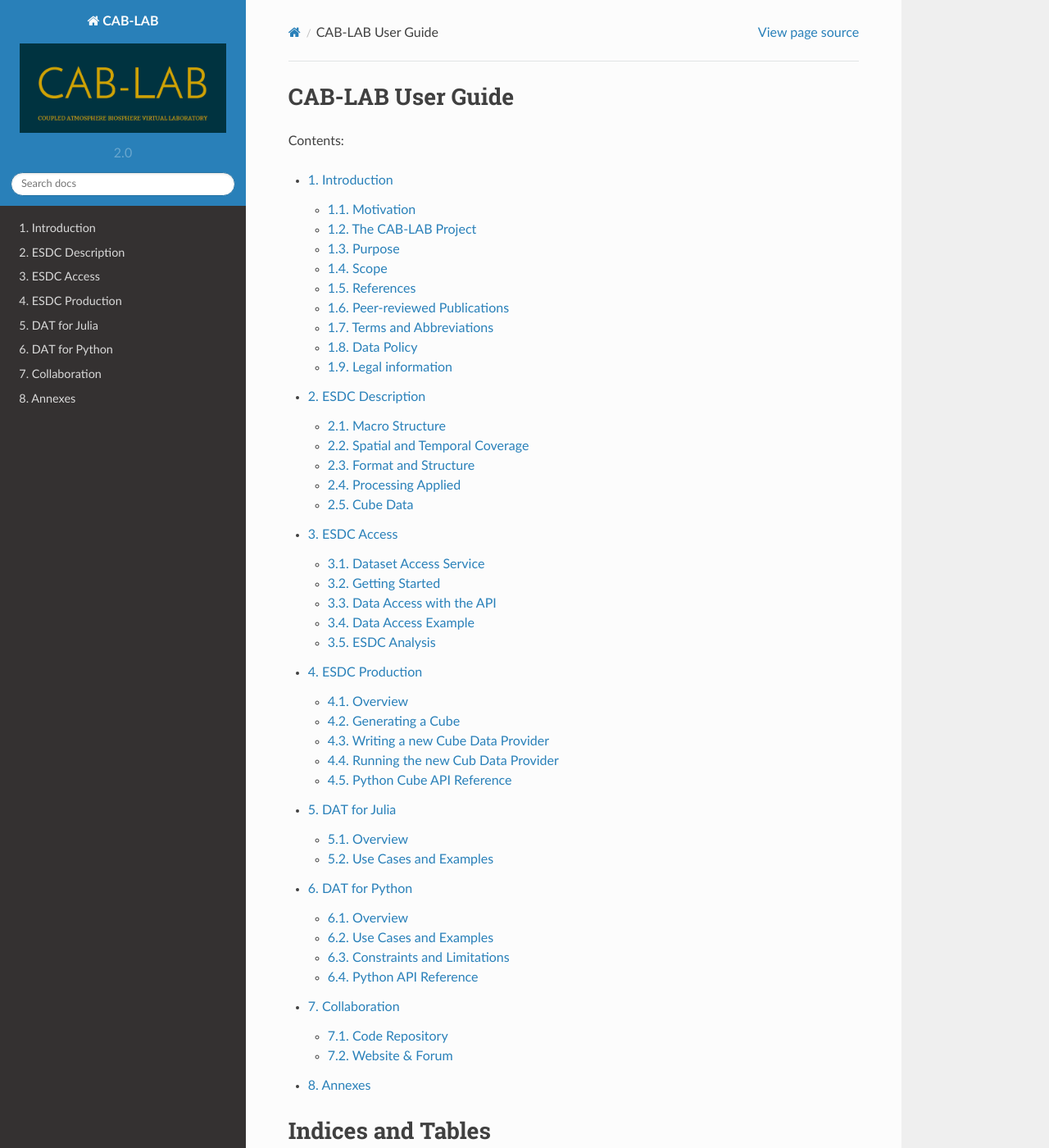
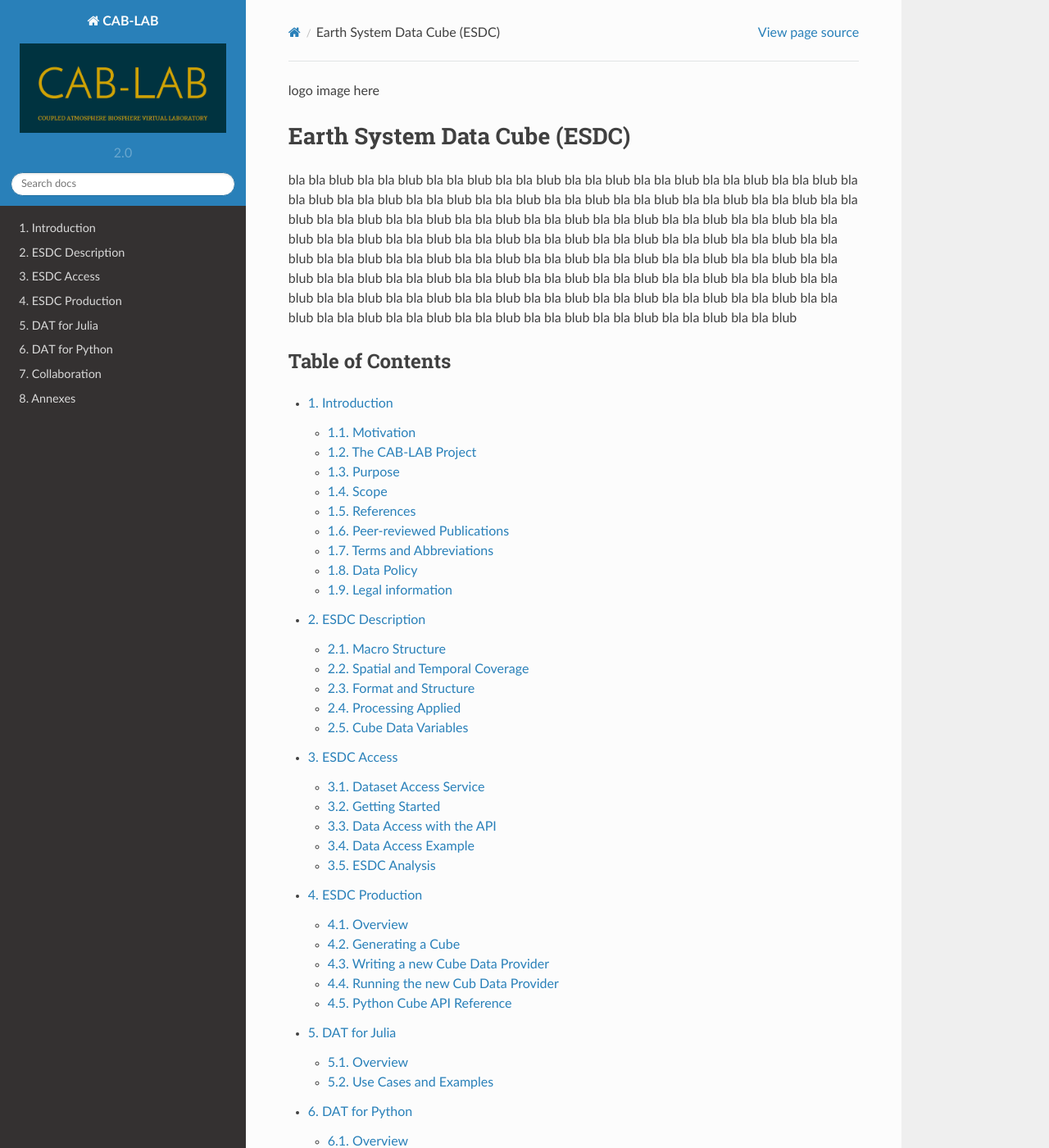
Before and after one commit to esa-esdl/esdl-core, a Sphinx documentation site: the page built from doc/index.rst, in a window 1280 px wide and 1400 px high. Shown: the whole window at 82% size. Built offline with Sphinx 7.4.7 and the Read the Docs theme 2.0.0, drawn with Linux system fonts in a browser that asks for light colours.

Commit message:
doc updates

```diff
--- a/cablab/__init__.py
+++ b/cablab/__init__.py
@@ -40,5 +40,4 @@ __all__ = [
     'Cube',
     'CubeConfig',
     'CubeSourceProvider',
-    'SOURCE_PROVIDERS',
 ]
--- a/doc/esdc_access.rst
+++ b/doc/esdc_access.rst
@@ -224,3 +224,8 @@ ESDC Analysis
 In addition to the Data Access API, which enables the user to conveniently access data from an
 Earth System Data Cube (ESDC), we provide a Data Analytics Toolkit (DAT) to facilitate analysis and
 visualization of the ESDC.
+
+Please see:
+
+*
+*
--- a/doc/esdc_descr.rst
+++ b/doc/esdc_descr.rst
@@ -241,15 +241,15 @@ informed user to evaluate the validity and consistency of the processed data and
 .. todo:: Elaborate further! Or at least revise if you feel like it.
 
 
-Cube Data
-=========
+Cube Data Variables
+===================
 
 .. todo:: NF create template for data content
 
 .. todo:: FG compile latest list of source data used
 
 +--------------------+----------------------------------+-----------------------------------------------------------------+----------------------------------------------------------------------------------+
-| Project name       | Dataset name                     | URL                                                             | Citation                                                                         |
+| Project name       | Variable name in ESDC            | URL                                                             | Citation                                                                         |
 +====================+==================================+=================================================================+==================================================================================+
 | ESA Aerosol CCI    | aerosol_optical_thickness_1610   | http://www.esa-aerosol-cci.org/                                 | Holzer-Popp, T., de Leeuw, G., Griesfeller, J.,                                  |
 +                    +----------------------------------+                                                                 | Martynenko, D., Klueser, L., Bevan, S., et al. (2013).                           |
--- a/doc/index.rst
+++ b/doc/index.rst
@@ -1,8 +1,29 @@
+.. todo:: HP exchange page logo
 
-CAB-LAB User Guide
-==================
 
-Contents:
+.. todo:: HP add logo image here
+
+
+logo image here
+
+=============================
+Earth System Data Cube (ESDC)
+=============================
+
+.. todo:: GB add overrview text - what is this site about?
+
+bla bla blub bla bla blub bla bla blub bla bla blub bla bla blub bla bla blub bla bla blub bla bla blub
+bla bla blub bla bla blub bla bla blub bla bla blub bla bla blub bla bla blub bla bla blub bla bla blub
+bla bla blub bla bla blub bla bla blub bla bla blub bla bla blub bla bla blub bla bla blub bla bla blub
+bla bla blub bla bla blub bla bla blub bla bla blub bla bla blub bla bla blub bla bla blub bla bla blub
+bla bla blub bla bla blub bla bla blub bla bla blub bla bla blub bla bla blub bla bla blub bla bla blub
+bla bla blub bla bla blub bla bla blub bla bla blub bla bla blub bla bla blub bla bla blub bla bla blub
+bla bla blub bla bla blub bla bla blub bla bla blub bla bla blub bla bla blub bla bla blub bla bla blub
+bla bla blub bla bla blub bla bla blub bla bla blub bla bla blub bla bla blub bla bla blub bla bla blub
+
+
+Table of Contents
+=================
 
 .. toctree::
    :maxdepth: 2
--- a/doc/intro.rst
+++ b/doc/intro.rst
@@ -172,5 +172,3 @@ GNU General Public License for more details.
 
 You should have received a copy of the GNU General Public License
 along with this program. If not, see http://www.gnu.org/licenses/.
-
-Copyright (C) 2016  The CAB-LAB developer team.
```
Also changed, not shown: doc/dat_python.rst (+42 -6 lines), 3 other files.
